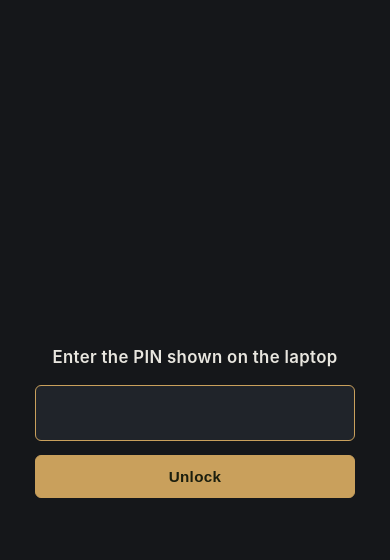
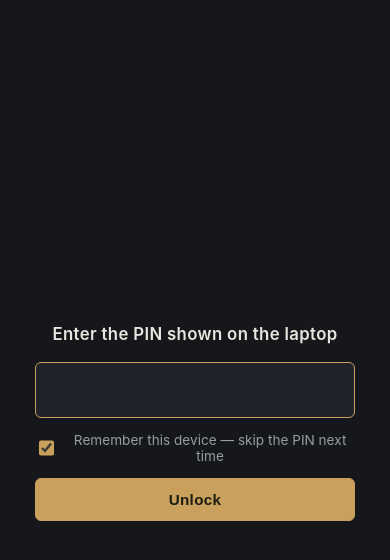
Before and after one commit to hunterpeters1/happy_boy_atelier, a Flask app: page /login in a window 390 px wide. Shown: the top 560 px of the page. Run offline with Flask 3, Linux system fonts and the light colour scheme; parts of the project's set-up code (start-up, migrations or seed data) failed here and were passed over; some libraries are stand-ins or nearby versions.

Commit message:
Phone uploader: remember this device, skip the PIN on future visits
Adds a separate, long-lived trust layer on top of the existing
PIN/session model — a hashed-at-rest token in a small local JSON file,
set via an opt-in (default-checked) checkbox on the PIN screen. A
remembered phone skips straight to the gallery on every future launch;
"Forget this device" on the gallery page revokes it again for a
borrowed/shared phone. The PIN and session stay exactly as short-lived
as before for first-time pairing.

Adds uploader/tests/test_app.py (Flask test client, skips cleanly via
pytest.importorskip when Flask/pillow_heif aren't installed) and
uploader/requirements-dev.txt for pytest, matching the main app's
requirements-dev.txt pattern.

```diff
--- a/app/dialogs/phone_upload_dialog.py
+++ b/app/dialogs/phone_upload_dialog.py
@@ -124,7 +124,10 @@ class PhoneUploadDialog(QDialog):
             "Scan the QR code (or type the URL) on a phone on the same WiFi "
             "network, then enter the PIN. Uploaded photos appear in the "
             "Reference Library automatically. Closing this window stops "
-            "the upload server."
+            "the upload server.\n\n"
+            "First time on this phone? Check \"Remember this device\" on the "
+            "PIN screen — it'll skip straight to the upload page on every "
+            "future visit, no new PIN needed."
         )
         hint.setProperty("role", "hint")
         hint.setWordWrap(True)
--- a/uploader/app.py
+++ b/uploader/app.py
@@ -13,6 +13,8 @@ Deliberately standalone — not part of the Happy Boy Atelier PySide6 app.
 Run with its own venv: pip install -r requirements.txt && python app.py
 """
 
+import hashlib
+import json
 import os
 import secrets
 import socket
@@ -49,6 +51,30 @@ THUMBNAIL_QUALITY = 82
 CONVERTED_JPEG_QUALITY = 95
 PORT = 5000
 
+# -- "remember this device" --------------------------------------------
+# The PIN (and the Flask session it unlocks) is deliberately short-lived —
+# a fresh random PIN every process start, and app.secret_key below is
+# regenerated every start too, which invalidates any old session cookie a
+# browser might still be holding. That's the right model for the PIN
+# itself, but it means a phone would have to re-enter a new PIN on *every*
+# single launch of the uploader, forever — real friction for something
+# meant to be a day-to-day tool, not a one-off.
+#
+# So "remembering" a device is deliberately a separate, independent trust
+# layer bolted on top, not a side effect of extending the PIN session:
+# on successful login (with the "remember this device" box checked), the
+# server hands the browser a long-lived, high-entropy token in its own
+# cookie, and remembers that token (hashed, not in plaintext -- so a
+# leaked trusted_devices.json can't be replayed directly) in a small JSON
+# file next to photos/. That file survives process restarts, so a
+# remembered phone skips the PIN screen entirely on every future launch,
+# while the PIN/session mechanism protecting *first-time* pairing is
+# completely unchanged. "Forget this device" (the gallery page) removes
+# just that one token, without touching the PIN model at all.
+TRUSTED_DEVICES_PATH = BASE_DIR / "trusted_devices.json"
+REMEMBER_COOKIE_NAME = "hba_device"
+REMEMBER_COOKIE_MAX_AGE = 180 * 24 * 60 * 60  # ~6 months
+
 # A manual `python app.py` run always generates its own random PIN. When
 # launched by the desktop app instead (Help > Upload From Phone…, see
 # app/dialogs/phone_upload_dialog.py), the launcher needs to know the PIN
@@ -74,25 +100,90 @@ def make_thumbnail(source_path, dest_path):
         image.save(dest_path, "JPEG", quality=THUMBNAIL_QUALITY)
 
 
+def _hash_token(token: str) -> str:
+    return hashlib.sha256(token.encode("utf-8")).hexdigest()
+
+
+def _load_trusted_hashes() -> set:
+    if not TRUSTED_DEVICES_PATH.exists():
+        return set()
+    try:
+        data = json.loads(TRUSTED_DEVICES_PATH.read_text(encoding="utf-8"))
+    except (OSError, ValueError):
+        return set()  # a corrupt file is treated as "no remembered devices", never a crash
+    return set(data.get("tokens", []))
+
+
+def _save_trusted_hashes() -> None:
+    TRUSTED_DEVICES_PATH.write_text(
+        json.dumps({"tokens": sorted(_trusted_hashes)}, indent=2), encoding="utf-8"
+    )
+
+
+# Loaded once at process start and kept in memory rather than re-read from
+# disk on every request (every photo grid poll, every thumbnail) -- this
+# is always a single process, so there's no cross-process cache to
+# invalidate; _save_trusted_hashes() persists it on every actual change.
+_trusted_hashes = _load_trusted_hashes()
+
+
+def _is_remembered_device() -> bool:
+    token = request.cookies.get(REMEMBER_COOKIE_NAME)
+    return bool(token) and _hash_token(token) in _trusted_hashes
+
+
 def login_required(view):
     @wraps(view)
     def wrapped(*args, **kwargs):
-        if not session.get("authenticated"):
-            return redirect(url_for("login"))
-        return view(*args, **kwargs)
+        if session.get("authenticated") or _is_remembered_device():
+            return view(*args, **kwargs)
+        return redirect(url_for("login"))
 
     return wrapped
 
 
 @app.route("/login", methods=["GET", "POST"])
 def login():
+    if request.method == "GET" and _is_remembered_device():
+        # A remembered phone hitting /login directly (e.g. an old
+        # bookmark, or the session cookie expired but the device is still
+        # trusted) shouldn't have to see the PIN screen at all.
+        return redirect(url_for("index"))
+
     error = None
     if request.method == "POST":
         if secrets.compare_digest(request.form.get("pin", ""), PIN):
             session["authenticated"] = True
-            return redirect(url_for("index"))
+            response = redirect(url_for("index"))
+            if request.form.get("remember") == "on":
+                token = secrets.token_urlsafe(32)
+                _trusted_hashes.add(_hash_token(token))
+                _save_trusted_hashes()
+                response.set_cookie(
+                    REMEMBER_COOKIE_NAME, token, max_age=REMEMBER_COOKIE_MAX_AGE,
+                    httponly=True, samesite="Lax",
+                )
+            return response
         error = "Incorrect PIN."
     return render_template("login.html", error=error)
+
+
+@app.route("/forget-device", methods=["POST"])
+def forget_device():
+    """Un-remembers *this* device only -- removes its one token from the
+    trusted store and clears its cookie, without touching the PIN model
+    or any other remembered device. Reachable from the gallery page
+    itself (index.html), so an artist who uploaded from a borrowed/shared
+    phone has a real way to revoke it again.
+    """
+    token = request.cookies.get(REMEMBER_COOKIE_NAME)
+    if token:
+        _trusted_hashes.discard(_hash_token(token))
+        _save_trusted_hashes()
+    session.pop("authenticated", None)
+    response = redirect(url_for("login"))
+    response.delete_cookie(REMEMBER_COOKIE_NAME)
+    return response
 
 
 @app.route("/")
--- /dev/null
+++ b/uploader/requirements-dev.txt
@@ -0,0 +1 @@
+pytest>=7.0
--- a/uploader/templates/login.html
+++ b/uploader/templates/login.html
@@ -74,6 +74,17 @@
     }
     button:active { background: var(--brass-bright); border-color: var(--brass-bright); }
     .error { color: #d16a5a; font-size: 0.9rem; margin: 0; }
+    .remember {
+      display: flex;
+      align-items: center;
+      justify-content: center;
+      gap: 8px;
+      font-size: 0.85rem;
+      color: var(--ink-dim);
+      cursor: pointer;
+      user-select: none;
+    }
+    .remember input { accent-color: var(--brass); width: 16px; height: 16px; }
   </style>
 </head>
 <body>
@@ -89,6 +100,10 @@
       autocomplete="off"
       autofocus
       required>
+    <label class="remember">
+      <input type="checkbox" name="remember" checked>
+      Remember this device — skip the PIN next time
+    </label>
     <button type="submit">Unlock</button>
   </form>
 </body>
```
Also changed, not shown: ARCHITECTURE.md (+28 -0 lines), uploader/templates/index.html (+22 -0 lines), uploader/tests/test_app.py (added, +156 -0 lines), CHANGELOG.md, README.md, 1 other file.
